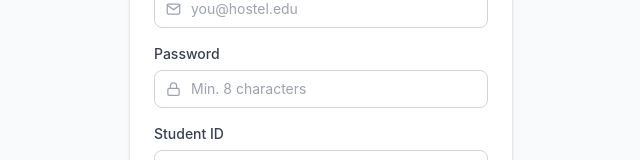
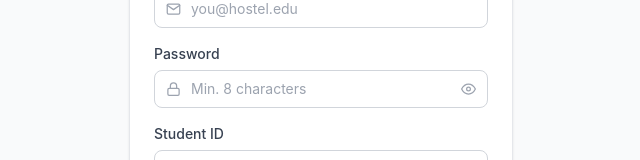
Before and after one commit to nikshay17/HostelOS, a React (Create React App) app in the folder client/: page /register in a window 1280 px wide. Shown: the part 315-475 px from the top of the page, without its empty margins (319-959 px from the left). Built offline with nearby package versions, Linux system fonts and the light colour scheme; no server answers.

Commit message:
PASSWORD EYE

```diff
--- a/client/src/pages/admin/CreateStaff.jsx
+++ b/client/src/pages/admin/CreateStaff.jsx
@@ -7,7 +7,7 @@ import Card from '../../components/common/Card';
 import Button from '../../components/common/Button';
 import ErrorBanner from '../../components/common/ErrorBanner';
 import SuccessBanner from '../../components/common/SuccessBanner';
-import { FiUserPlus, FiMail, FiLock, FiHash, FiBriefcase, FiPhone } from 'react-icons/fi';
+import { FiUserPlus, FiMail, FiLock, FiHash, FiBriefcase, FiPhone, FiEye, FiEyeOff } from 'react-icons/fi';
 
 const CreateStaff = () => {
   const { token } = useAuth();
@@ -18,6 +18,7 @@ const CreateStaff = () => {
   const [message, setMessage] = useState('');
   const [error, setError] = useState('');
   const [submitting, setSubmitting] = useState(false);
+  const [showPassword, setShowPassword] = useState(false);
 
   const handleSubmit = async (e) => {
     e.preventDefault();
@@ -36,15 +37,26 @@ const CreateStaff = () => {
     }
   };
 
-  const Field = ({ label, icon: Icon, ...props }) => (
+  const Field = ({ label, icon: Icon, type = 'text', showPasswordToggle = false, showPassword = false, onTogglePassword, ...props }) => (
     <div>
       <label className="block text-sm font-medium text-gray-700 mb-1.5">{label}</label>
       <div className="relative">
         {Icon && <Icon size={14} className="absolute left-3 top-1/2 -translate-y-1/2 text-gray-400" />}
         <input
-          className={`w-full ${Icon ? 'pl-9' : 'pl-3'} pr-3 py-2 text-sm border border-gray-300 rounded-lg focus:outline-none focus:ring-2 focus:ring-primary/30 focus:border-primary transition-colors`}
+          type={type}
+          className={`w-full ${Icon ? 'pl-9' : 'pl-3'} ${showPasswordToggle ? 'pr-10' : 'pr-3'} py-2 text-sm border border-gray-300 rounded-lg focus:outline-none focus:ring-2 focus:ring-primary/30 focus:border-primary transition-colors`}
           {...props}
         />
+        {showPasswordToggle && (
+          <button
+            type="button"
+            onClick={onTogglePassword}
+            className="absolute right-3 top-1/2 -translate-y-1/2 text-gray-400 hover:text-gray-600"
+            aria-label={showPassword ? 'Hide password' : 'Show password'}
+          >
+            {showPassword ? <FiEyeOff size={14} /> : <FiEye size={14} />}
+          </button>
+        )}
       </div>
     </div>
   );
@@ -81,8 +93,8 @@ const CreateStaff = () => {
               onChange={(e) => setForm({ ...form, name: e.target.value })} required />
             <Field label="Email" icon={FiMail} type="email" placeholder="staff@hostel.edu" value={form.email}
               onChange={(e) => setForm({ ...form, email: e.target.value })} required />
-            <Field label="Password" icon={FiLock} type="password" placeholder="Min. 8 characters" value={form.password}
-              onChange={(e) => setForm({ ...form, password: e.target.value })} required />
+            <Field label="Password" icon={FiLock} type={showPassword ? 'text' : 'password'} placeholder="Min. 8 characters" value={form.password}
+              onChange={(e) => setForm({ ...form, password: e.target.value })} required showPasswordToggle onTogglePassword={() => setShowPassword((prev) => !prev)} showPassword={showPassword} />
             <Field label="Employee ID" icon={FiHash} placeholder="EMP001" value={form.employeeId}
               onChange={(e) => setForm({ ...form, employeeId: e.target.value })} required />
             <Field label="Designation" icon={FiBriefcase} placeholder="Hostel Warden / Dean" value={form.designation}
--- a/client/src/pages/auth/Login.jsx
+++ b/client/src/pages/auth/Login.jsx
@@ -5,7 +5,7 @@ import { useAuth } from '../../context/AuthContext';
 import Button from '../../components/common/Button';
 import ErrorBanner from '../../components/common/ErrorBanner';
 import { LuBuilding2 } from 'react-icons/lu';
-import { FiMail, FiLock } from 'react-icons/fi';
+import { FiMail, FiLock, FiEye, FiEyeOff } from 'react-icons/fi';
 
 const ROLE_REDIRECTS = { student: '/student', warden: '/warden', admin: '/admin' };
 
@@ -13,6 +13,7 @@ const Login = () => {
   const [form, setForm] = useState({ email: '', password: '' });
   const [error, setError] = useState('');
   const [loading, setLoading] = useState(false);
+  const [showPassword, setShowPassword] = useState(false);
   const { login } = useAuth();
   const navigate = useNavigate();
 
@@ -72,13 +73,21 @@ const Login = () => {
               <div className="relative">
                 <FiLock size={15} className="absolute left-3 top-1/2 -translate-y-1/2 text-gray-400" />
                 <input
-                  type="password"
+                  type={showPassword ? 'text' : 'password'}
                   placeholder="••••••••"
                   value={form.password}
                   onChange={(e) => setForm({ ...form, password: e.target.value })}
                   required
-                  className="w-full pl-9 pr-3 py-2 text-sm border border-gray-300 rounded-lg focus:outline-none focus:ring-2 focus:ring-primary/30 focus:border-primary transition-colors"
+                  className="w-full pl-9 pr-10 py-2 text-sm border border-gray-300 rounded-lg focus:outline-none focus:ring-2 focus:ring-primary/30 focus:border-primary transition-colors"
                 />
+                <button
+                  type="button"
+                  onClick={() => setShowPassword((prev) => !prev)}
+                  className="absolute right-3 top-1/2 -translate-y-1/2 text-gray-400 hover:text-gray-600"
+                  aria-label={showPassword ? 'Hide password' : 'Show password'}
+                >
+                  {showPassword ? <FiEyeOff size={15} /> : <FiEye size={15} />}
+                </button>
               </div>
             </div>
             <Button type="submit" className="w-full" loading={loading}>
--- a/client/src/pages/auth/Register.jsx
+++ b/client/src/pages/auth/Register.jsx
@@ -4,17 +4,28 @@ import { registerUser } from '../../services/authService';
 import Button from '../../components/common/Button';
 import ErrorBanner from '../../components/common/ErrorBanner';
 import { LuBuilding2 } from 'react-icons/lu';
-import { FiMail, FiLock, FiUser, FiHash, FiPhone } from 'react-icons/fi';
+import { FiMail, FiLock, FiUser, FiHash, FiPhone, FiEye, FiEyeOff } from 'react-icons/fi';
 
-const Field = ({ label, icon: Icon, ...props }) => (
+const Field = ({ label, icon: Icon, type = 'text', showPasswordToggle = false, showPassword = false, onTogglePassword, ...props }) => (
   <div>
     <label className="block text-sm font-medium text-gray-700 mb-1.5">{label}</label>
     <div className="relative">
       {Icon && <Icon size={15} className="absolute left-3 top-1/2 -translate-y-1/2 text-gray-400" />}
       <input
-        className={`w-full ${Icon ? 'pl-9' : 'pl-3'} pr-3 py-2 text-sm border border-gray-300 rounded-lg focus:outline-none focus:ring-2 focus:ring-primary/30 focus:border-primary transition-colors`}
+        type={type}
+        className={`w-full ${Icon ? 'pl-9' : 'pl-3'} ${showPasswordToggle ? 'pr-10' : 'pr-3'} py-2 text-sm border border-gray-300 rounded-lg focus:outline-none focus:ring-2 focus:ring-primary/30 focus:border-primary transition-colors`}
         {...props}
       />
+      {showPasswordToggle && (
+        <button
+          type="button"
+          onClick={onTogglePassword}
+          className="absolute right-3 top-1/2 -translate-y-1/2 text-gray-400 hover:text-gray-600"
+          aria-label={showPassword ? 'Hide password' : 'Show password'}
+        >
+          {showPassword ? <FiEyeOff size={15} /> : <FiEye size={15} />}
+        </button>
+      )}
     </div>
   </div>
 );
@@ -23,6 +34,7 @@ const Register = () => {
   const [form, setForm] = useState({ name: '', email: '', password: '', studentId: '', roomNumber: '', phone: '' });
   const [error, setError] = useState('');
   const [loading, setLoading] = useState(false);
+  const [showPassword, setShowPassword] = useState(false);
   const navigate = useNavigate();
 
   const handleSubmit = async (e) => {
@@ -62,8 +74,8 @@ const Register = () => {
               onChange={(e) => setForm({ ...form, name: e.target.value })} required />
             <Field label="Email" icon={FiMail} type="email" placeholder="you@hostel.edu" value={form.email}
               onChange={(e) => setForm({ ...form, email: e.target.value })} required />
-            <Field label="Password" icon={FiLock} type="password" placeholder="Min. 8 characters" value={form.password}
-              onChange={(e) => setForm({ ...form, password: e.target.value })} required />
+            <Field label="Password" icon={FiLock} type={showPassword ? 'text' : 'password'} placeholder="Min. 8 characters" value={form.password}
+              onChange={(e) => setForm({ ...form, password: e.target.value })} required showPasswordToggle onTogglePassword={() => setShowPassword((prev) => !prev)} showPassword={showPassword} />
             <Field label="Student ID" icon={FiHash} placeholder="S001" value={form.studentId}
               onChange={(e) => setForm({ ...form, studentId: e.target.value })} required />
             <Field label="Room Number" icon={FiHash} placeholder="A101 (optional)" value={form.roomNumber}
```
